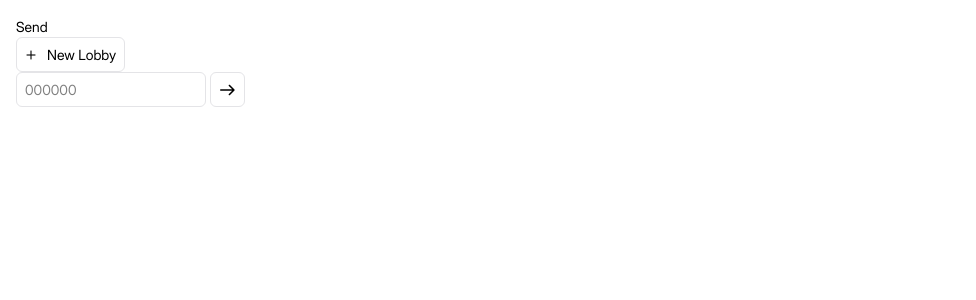
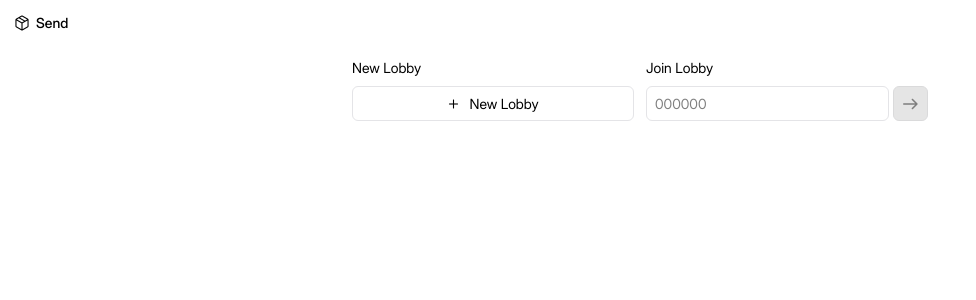
Before and after one commit to pixelpxed/pixelpxed-website, a Next.js app: page /send in a window 1280 px wide. Shown: the top 300 px of the page, without its empty margins (0-976 px from the left). Built offline with nearby package versions, Linux system fonts and the light colour scheme; a web font is replaced by a local one.

Commit message:
feat: send / busy states for buttons

```diff
--- a/components/Button.tsx
+++ b/components/Button.tsx
@@ -1,7 +1,7 @@
 import MaterialIcon from "@/components/MaterialIcon";
 import cn from "@/utils/helpers/cn";
 import { StylableFC } from "@/utils/types/common";
-import type { ButtonHTMLAttributes, FC, ReactNode } from "react";
+import type { ButtonHTMLAttributes, ReactNode } from "react";
 
 type BaseButtonProps = {
   // selected?: boolean;
@@ -39,11 +39,11 @@ const Button: StylableFC<ButtonProps> = ({
       className={cn(
         `border-outline bg-background flex h-8.75 cursor-pointer items-center
         justify-center gap-1.5 rounded-md border p-1.5 text-nowrap
-        transition-all select-none hover:brightness-90`,
+        transition-all! select-none hover:shadow-md hover:brightness-90`,
         danger && "text-danger",
         icon && !children && "w-8.75",
-        (busy && busyWithText) || (icon && children && "px-2 pl-1"),
-        disabled && "pointer-events-none opacity-50 brightness-90",
+        ((!busy && icon && children) || (busy && busyWithText)) && "px-2 pl-1",
+        (disabled || busy) && "pointer-events-none opacity-50 brightness-80",
         className,
       )}
       style={style}
@@ -56,7 +56,9 @@ const Button: StylableFC<ButtonProps> = ({
       )}
       {(!busy || (busy && busyWithText)) && (
         <>
-          {icon && <MaterialIcon icon={icon} size={!children ? 24 : 20} />}
+          {icon && !busy && (
+            <MaterialIcon icon={icon} size={!children ? 24 : 20} />
+          )}
           {children}
         </>
       )}
--- a/components/send/AboutSection.tsx
+++ b/components/send/AboutSection.tsx
@@ -2,7 +2,7 @@ import Button from "@/components/Button";
 import Dialog from "@/components/Dialog";
 import InformationDetails from "@/components/send/subcomponents/AboutBoard";
 import InformationHeader from "@/components/send/subcomponents/AboutHeader";
-import { AnimatePresence, motion } from "motion/react";
+import { AnimatePresence } from "motion/react";
 import { FC, useState } from "react";
 import QRCode from "react-qr-code";
 
@@ -10,9 +10,19 @@ const AboutSection: FC<{
   lobbyID: string | undefined;
   lobbyName: string | undefined;
   lobbyCode: string | undefined;
-  createLobbyCode: () => void;
+  createCode: () => void;
+  busyCreatingCode: boolean;
   deleteLobby: () => void;
-}> = ({ lobbyID, lobbyName, lobbyCode, createLobbyCode, deleteLobby }) => {
+  busyDeletingLobby: boolean;
+}> = ({
+  lobbyID,
+  lobbyName,
+  lobbyCode,
+  createCode,
+  busyCreatingCode,
+  deleteLobby,
+  busyDeletingLobby,
+}) => {
   const [openEditLobbyDialog, setOpenEditLobbyDialog] =
     useState<boolean>(false);
 
@@ -47,19 +57,18 @@ const AboutSection: FC<{
         </div>
         <div className="grid w-full grid-cols-2 gap-1">
           {!lobbyCode && (
-            <Button className="col-span-2" onClick={createLobbyCode}>
+            <Button
+              className="col-span-2"
+              busy={busyCreatingCode}
+              onClick={createCode}
+            >
               Generate Short Code
             </Button>
           )}
           <Button onClick={() => setOpenEditLobbyDialog(true)}>
             Edit Lobby
           </Button>
-          <Button
-            danger={true}
-            icon={"check"}
-            className="w-full"
-            onClick={deleteLobby}
-          >
+          <Button danger={true} busy={busyDeletingLobby} onClick={deleteLobby}>
             Delete Lobby
           </Button>
         </div>
--- a/pages/send/[id].tsx
+++ b/pages/send/[id].tsx
@@ -1,10 +1,10 @@
 import AboutSection from "@/components/send/AboutSection";
 import ContentSection from "@/components/send/ContentSection";
+import { createClient } from "@supabase/supabase-js";
+import { GetServerSideProps } from "next";
 import Head from "next/head";
 import { useRouter } from "next/router";
 import { useEffect, useState } from "react";
-import { createClient } from "@supabase/supabase-js";
-import { GetServerSideProps } from "next";
 
 const PageSendRoom = (props: any) => {
   const router = useRouter();
@@ -14,6 +14,9 @@ const PageSendRoom = (props: any) => {
   const [lobbyName, setLobbyName] = useState<string>(props.lobby.name);
   const [lobbyID, setLobbyID] = useState<string>();
   const [lobbyCode, setLobbyCode] = useState<string>(props.lobby.short_id);
+
+  const [busyCreatingCode, setBusyCreatingCode] = useState<boolean>(false);
+  const [busyDeletingLobby, setBusyDeletingLobby] = useState<boolean>(false);
 
   const createTime = new Date(props.lobby.created_at);
   const expireTime = new Date(createTime.getTime() + 1000 * 60 * 60);
@@ -26,7 +29,9 @@ const PageSendRoom = (props: any) => {
     );
   }, [router.query.id]);
 
-  const handleCreateLobbyCode = async () => {
+  const handleCreateCode = async () => {
+    setBusyCreatingCode(true);
+
     if (!props.lobby.short_id) {
       const supabase = await createClient(
         process.env.NEXT_PUBLIC_SUPABASE_URL ?? "",
@@ -47,6 +52,7 @@ const PageSendRoom = (props: any) => {
 
       if (error) {
         alert(JSON.stringify(error));
+        setBusyCreatingCode(false);
       } else {
         setLobbyCode(data.short_id);
       }
@@ -54,6 +60,8 @@ const PageSendRoom = (props: any) => {
   };
 
   const handleDeleteLobby = async () => {
+    setBusyDeletingLobby(true);
+
     const supabase = await createClient(
       process.env.NEXT_PUBLIC_SUPABASE_URL ?? "",
       process.env.NEXT_PUBLIC_SUPABASE_PUBLISH_KEY ?? "",
@@ -66,6 +74,7 @@ const PageSendRoom = (props: any) => {
 
     if (error) {
       alert(JSON.stringify(error));
+      setBusyDeletingLobby(false);
     } else {
       router.push("/send");
     }
@@ -81,8 +90,10 @@ const PageSendRoom = (props: any) => {
           lobbyID={lobbyID}
           lobbyName={lobbyName}
           lobbyCode={lobbyCode}
-          createLobbyCode={() => handleCreateLobbyCode()}
+          createCode={() => handleCreateCode()}
+          busyCreatingCode={busyCreatingCode}
           deleteLobby={() => handleDeleteLobby()}
+          busyDeletingLobby={busyDeletingLobby}
         />
         <ContentSection lobbyID={lobbyID} lobbyItems={props.items} />
       </div>
--- a/pages/send/index.tsx
+++ b/pages/send/index.tsx
@@ -1,5 +1,5 @@
 import Button from "@/components/Button";
-import MaterialIcon from "@/components/MaterialIcon";
+import AboutHeader from "@/components/send/subcomponents/AboutHeader";
 import { createClient } from "@supabase/supabase-js";
 import Head from "next/head";
 import { useRouter } from "next/router";
@@ -9,8 +9,12 @@ const PageSendLanding = () => {
   const router = useRouter();
 
   const [shortCodeField, setShortCodeField] = useState<string>("");
+  const [busyCreatingLobby, setBusyCreatingLobby] = useState<boolean>(false);
+  const [busyJoiningLobby, setBusyJoiningLobby] = useState<boolean>(false);
 
   const handleNewLobby = async () => {
+    setBusyCreatingLobby(true);
+
     const supabase = await createClient(
       process.env.NEXT_PUBLIC_SUPABASE_URL ?? "",
       process.env.NEXT_PUBLIC_SUPABASE_PUBLISH_KEY ?? "",
@@ -23,12 +27,15 @@ const PageSendLanding = () => {
 
     if (error) {
       alert(JSON.stringify(error));
+      setBusyCreatingLobby(false);
     } else {
       router.push(`/send/${data[0].id}`);
     }
   };
 
   const handleSubmitShortCode = async () => {
+    setBusyJoiningLobby(true);
+
     const supabase = await createClient(
       process.env.NEXT_PUBLIC_SUPABASE_URL ?? "",
       process.env.NEXT_PUBLIC_SUPABASE_PUBLISH_KEY ?? "",
@@ -42,6 +49,7 @@ const PageSendLanding = () => {
 
     if (error) {
       alert(JSON.stringify(error));
+      setBusyJoiningLobby(false);
     } else {
       router.push(`/send/${data.id}`);
     }
@@ -52,25 +60,42 @@ const PageSendLanding = () => {
       <Head>
         <title>Send</title>
       </Head>
-      <div className="p-2 md:p-4">
-        <p>Send</p>
-        <div className="flex cursor-pointer items-center gap-1">
-          <Button icon="add" onClick={() => handleNewLobby()}>
+      <div className="p-3">
+        <AboutHeader />
+        <div
+          className="m-auto mt-6 flex w-full max-w-xl flex-col gap-3 *:w-full
+            sm:flex-row"
+        >
+          <div>
+            <p className="mb-2">New Lobby</p>
+            <Button
+              icon="add"
+              onClick={() => handleNewLobby()}
+              busy={busyCreatingLobby}
+              className="w-full"
+            >
               New Lobby
             </Button>
           </div>
+          <div>
+            <p className="mb-2">Join Lobby</p>
             <div className="flex gap-1">
               <input
                 type="text"
-            className="75 border-outline h-8.75 rounded-md border p-2"
+                className="border-outline h-8.75 w-full rounded-md border p-2"
                 value={shortCodeField}
                 onChange={(e) => setShortCodeField(e.target.value)}
                 placeholder={"000000"}
+                maxLength={6}
               />
               <Button
                 icon={"arrow_right_alt"}
+                busy={busyJoiningLobby}
+                disabled={!shortCodeField || shortCodeField.length != 6}
                 onClick={() => handleSubmitShortCode()}
               />
+            </div>
+          </div>
         </div>
       </div>
     </>
```
Lines whose indentation alone changed are shown as unchanged.
